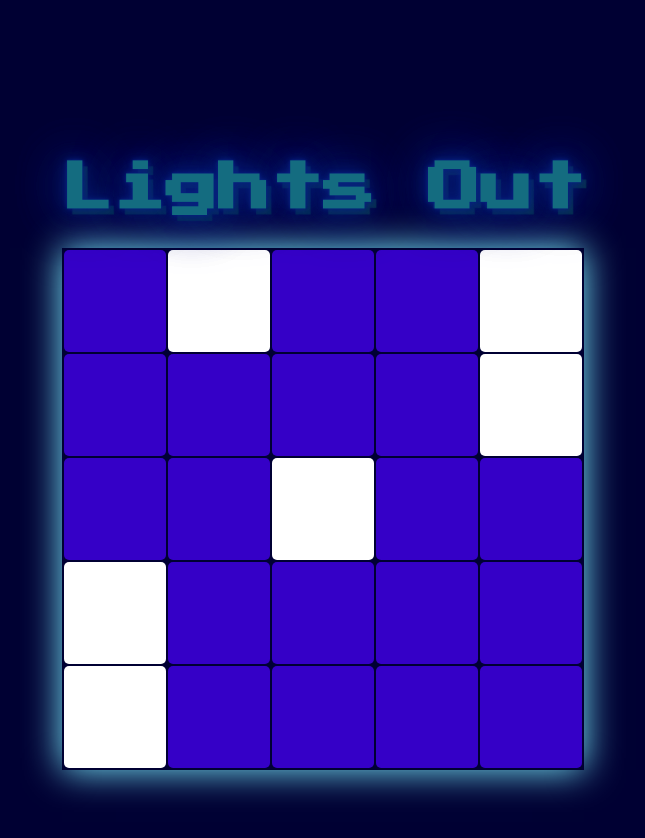
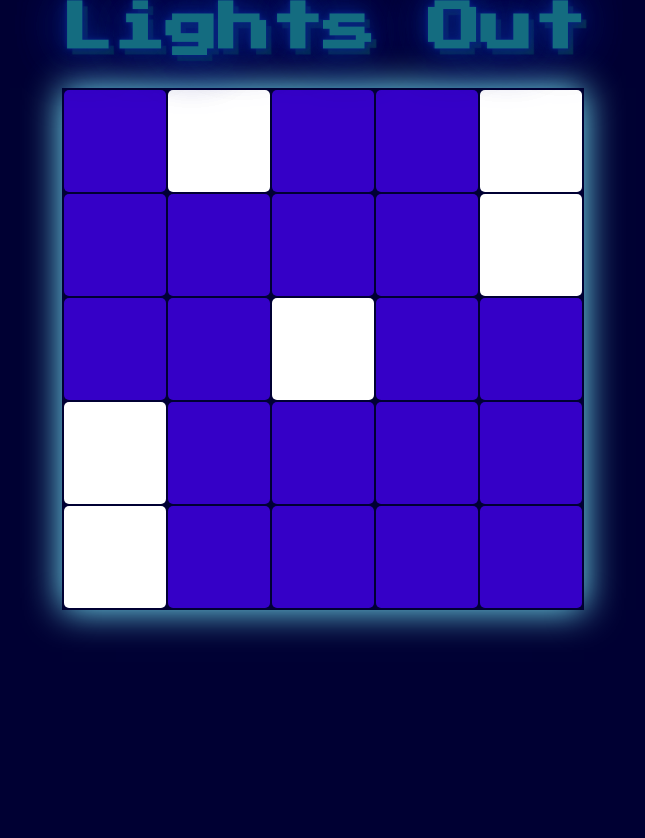
Before and after one commit to hjpunzalan/lights-out, a React (Create React App) app: page / in a window 1280 px wide. Shown: the top 838 px of the page, without its empty margins (317-962 px from the left). After the commit the page ends 800 px from the top, so only its background shows below. Built offline with nearby package versions, Linux system fonts and the light colour scheme.

Commit message:
fixed height

```diff
--- a/src/Board.css
+++ b/src/Board.css
@@ -3,7 +3,7 @@
 .Board {
   display: flex;
   flex-direction: column;
-  height: 100vh;
+  height: 60vh;
   justify-content: center;
 }
 
```
Also changed, not shown: 14 other files (tests, documents, lock files or other folders).
